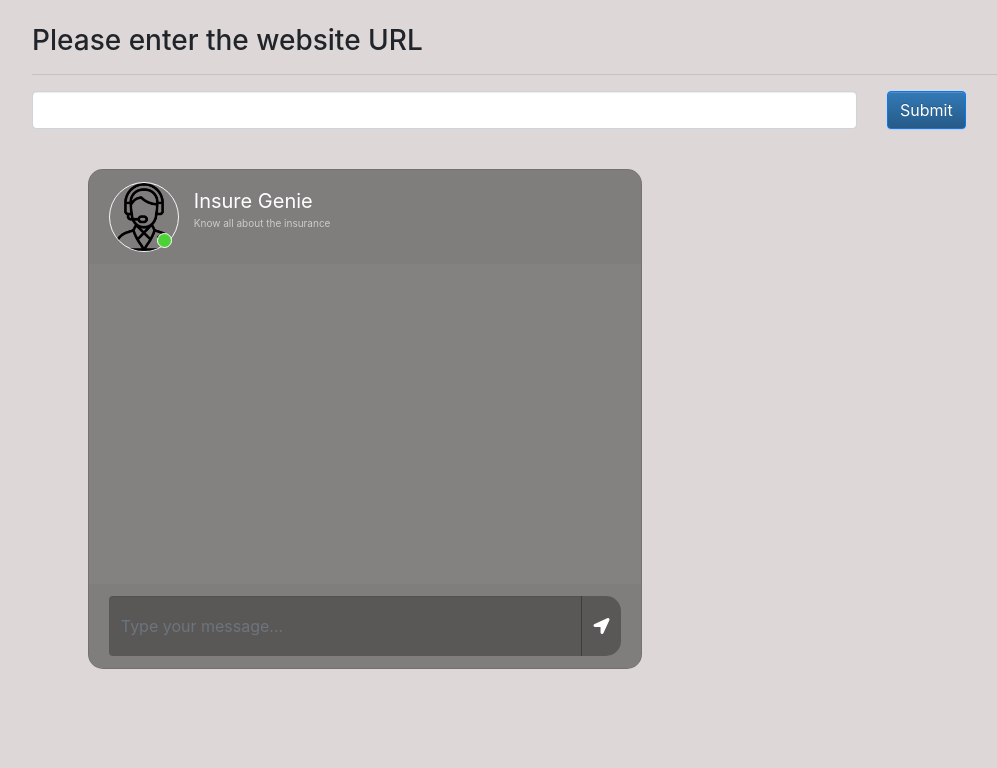
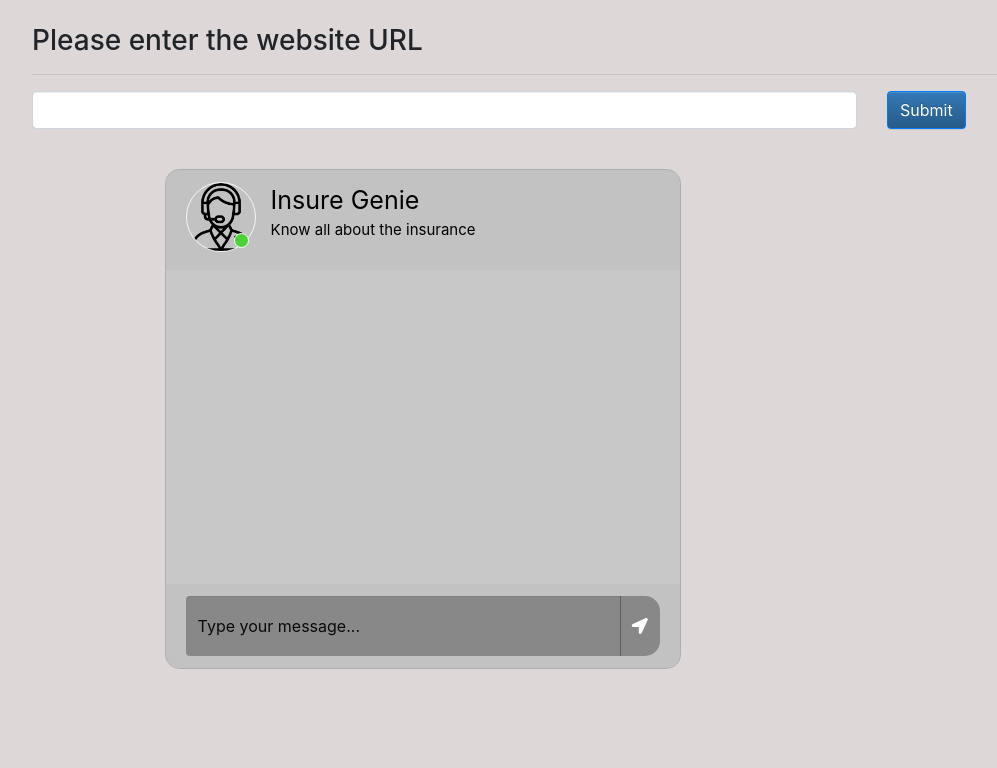
Before and after one commit to santoshbt/ChatBot, a Flask app: page / in a window 1280 px wide. Shown: the top 768 px of the page, without its empty margins (53-1050 px from the left). Run offline with Flask 3, Linux system fonts and the light colour scheme; some libraries are stand-ins or nearby versions.

Commit message:
improvising the chat funtionality

```diff
--- a/app.py
+++ b/app.py
@@ -2,11 +2,12 @@ from langchain.vectorstores import Chroma
 from src.helper import load_embedding
 from dotenv import load_dotenv
 import os
-from src.helper import extract_text, validate_url
+from src.helper import extract_text, validate_url, clear_previous_data
 from flask import Flask, render_template, jsonify, request
 from langchain.chat_models import ChatOpenAI
 from langchain.memory import ConversationSummaryMemory
 from langchain.chains import ConversationalRetrievalChain
+from langchain.prompts import PromptTemplate
 
 
 app = Flask(__name__)
@@ -22,10 +23,27 @@ persist_directory = "db"
 vectordb = Chroma(persist_directory=persist_directory,
                   embedding_function=embeddings)
 
+custom_prompt_template = """
+Always answer politely to the customer queries.
+Focus only on the information related to insurance domain.
+Always answer in a step by step manner.
+if any context query is asked, respond as Sorry, I am not aware of it.
+{context}
+
+Question: {question}
+"""
+
+custom_prompt = PromptTemplate(
+    template=custom_prompt_template,
+    input_variables=["context", "question"],
+)
 
 llm = ChatOpenAI()
 memory = ConversationSummaryMemory(llm=llm, memory_key = "chat_history", return_messages=True)
-qa = ConversationalRetrievalChain.from_llm(llm, retriever=vectordb.as_retriever(search_type="mmr", search_kwargs={"k":3}), memory=memory)
+qa = ConversationalRetrievalChain.from_llm(llm,
+                                           retriever=vectordb.as_retriever(search_type="mmr", search_kwargs={"k":3}),
+                                           combine_docs_chain_kwargs={"prompt": custom_prompt},
+                                           memory=memory)
 
 
 @app.route('/', methods=["GET", "POST"])
@@ -48,15 +66,12 @@ def user_input():
 def chat():
     msg = request.form["msg"]
     input = msg
-    print(input)
 
     if input == "clear":
-        with open('insurance_products.txt', 'w') as file:
-            file.truncate()
+        clear_previous_data()
         return "Please enter a new website URL."
     else:
         result = qa(input)
-        print(result['answer'])
         return str(result["answer"])
 
 
--- a/src/helper.py
+++ b/src/helper.py
@@ -70,3 +70,8 @@ def validate_url(input):
         return True
     else:
         return False
+
+def clear_previous_data():
+    file_path = "insurance_products.txt"
+    with open(file_path, 'w') as file:
+        file.truncate()
--- a/static/style.css
+++ b/static/style.css
@@ -6,7 +6,7 @@ body,html{
 }
 
 .chatbox{
-	margin-left: 11%;
+	margin-left: 17%;
 }
 
 .chat{
@@ -16,7 +16,7 @@ body,html{
 .card{
 	height: 500px;
 	border-radius: 15px !important;
-	background-color: rgba(0,0,0,0.4) !important;
+	background-color: rgb(156 166 162 / 30%)!important;
 }
 .contacts_body{
 	padding:  0.75rem 0 !important;
@@ -103,6 +103,10 @@ border-radius: 0 0 15px 15px !important;
 	border:1.5px solid #f5f6fa;
 
 }
+::placeholder {
+    font-size: 16px;
+	color: rgb(10, 10, 10) !important;
+}
 .img_cont{
 	position: relative;
 	height: 70px;
@@ -131,12 +135,12 @@ border-radius: 0 0 15px 15px !important;
 	margin-left: 15px;
 }
 .user_info span{
-	font-size: 20px;
-	color: white;
+	font-size: 25px;
+	color: #000;
 }
 .user_info p{
-	font-size: 10px;
-	color: rgba(255,255,255,0.6);
+	font-size: 15px;
+	color: #000;
 }
 .video_cam{
 	margin-left: 50px;
@@ -170,14 +174,14 @@ border-radius: 0 0 15px 15px !important;
 	position: absolute;
 	left: 0;
 	bottom: -15px;
-	color: rgba(255,255,255,0.5);
+	color: rgba(10, 10, 10, 0.5);
 	font-size: 10px;
 }
 .msg_time_send{
 	position: absolute;
 	right:0;
 	bottom: -15px;
-	color: rgba(255,255,255,0.5);
+	color: rgba(7, 7, 7, 0.5);
 	font-size: 10px;
 }
 .msg_head{
```
